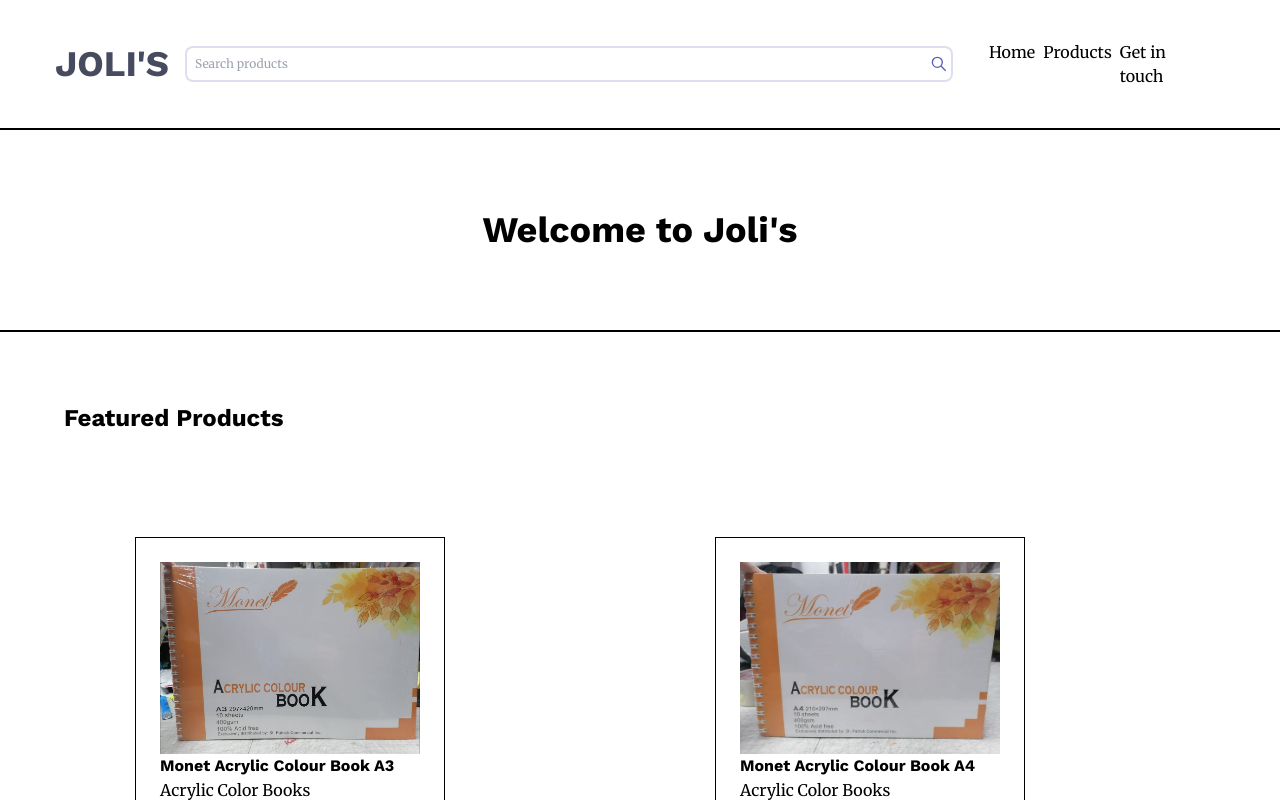
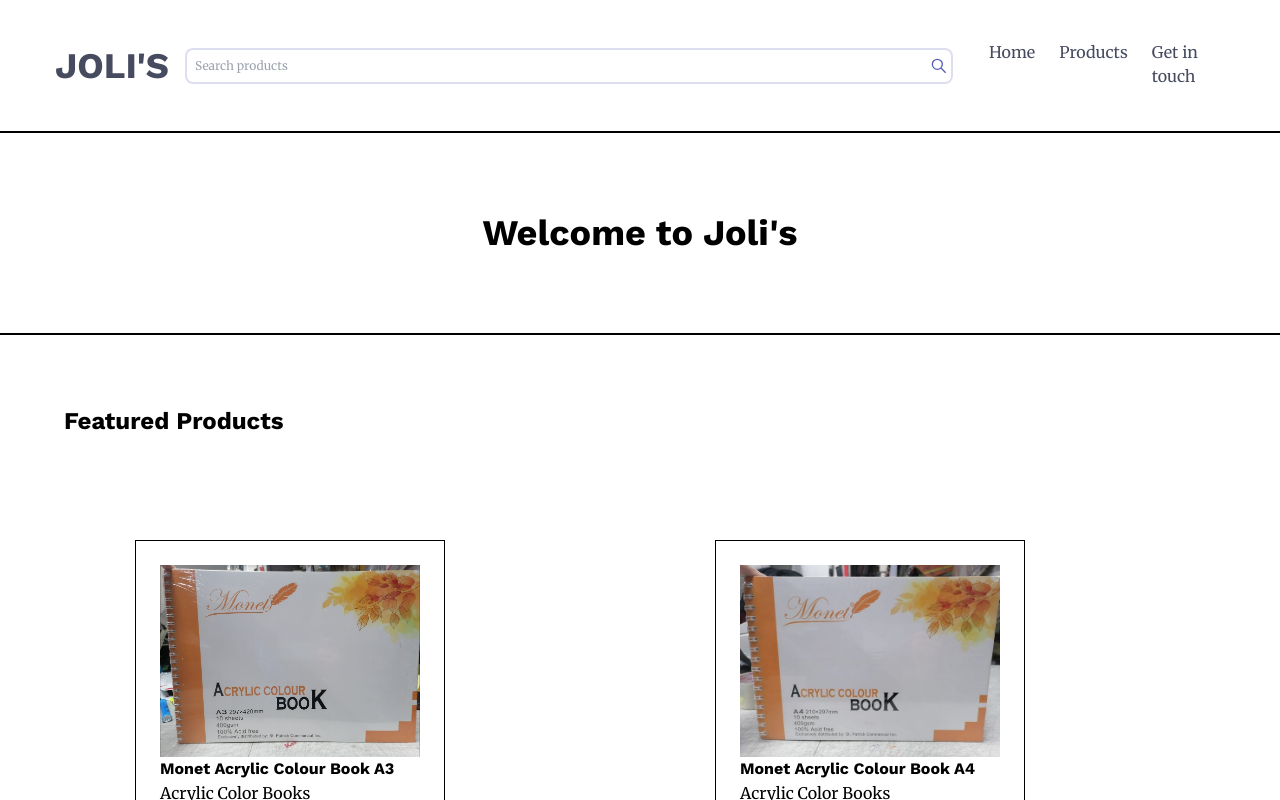
Before and after one commit to quinzonjosh/jolis, a Next.js app: page / in a window 1280 px wide. Shown: the top 800 px of the page. Built offline with nearby package versions, Linux system fonts and the light colour scheme.

Commit message:
style navigation items

```diff
--- a/components/Navbar/Navbar.jsx
+++ b/components/Navbar/Navbar.jsx
@@ -6,6 +6,20 @@ import { GiHamburgerMenu } from "react-icons/gi";
 import { AiOutlineClose } from "react-icons/ai";
 const Navbar = () => {
   const [hideNav, setHideNav] = useState(true);
+  const links = [
+    {
+      name: "Home",
+      link: "/",
+    },
+    {
+      name: "Products",
+      link: "/categories",
+    },
+    {
+      name: "Get in touch",
+      link: "/branches",
+    },
+  ];
 
   return (
     <header className="flex justify-center w-full gap-4 py-5 items-center border-b-2 border-black">
@@ -40,7 +54,7 @@ const Navbar = () => {
       <nav
         className={`${hideNav ? "-left-full" : "left-0"} ${styles.nav_links}`}
       >
-        <ul className="flex flex-col md:flex-row gap-2 p-5">
+        <ul className="flex flex-col md:flex-row gap-6 p-5 ">
           <button
             className="md:hidden block self-end"
             onClick={() => {
@@ -51,27 +65,15 @@ const Navbar = () => {
           >
             <AiOutlineClose />
           </button>
-          <li>
-            <Link href="/">
-              <a className="text-base  relative lg:top-0 md:top-6 top-0 lg:right-0 md:right-4 right-0">
-                Home
-              </a>
-            </Link>
-          </li>
-          <li>
-            <Link href="/categories">
-              <a className="text-base relative lg:top-0 md:top-6 top-0 lg:right-0 md:right-4 right-0">
-                Products
-              </a>
-            </Link>
-          </li>
-          <li>
-            <Link href="/branches">
-              <a className="text-base relative lg:right-0 md:right-4 right-0">
-                Get in touch
-              </a>
-            </Link>
-          </li>
+          {links.map(({ name, link }) => {
+            return (
+              <li key={name}>
+                <Link href={link}>
+                  <a className={styles.nav_link}>{name}</a>
+                </Link>
+              </li>
+            );
+          })}
         </ul>
       </nav>
     </header>
--- a/components/Navbar/Navbar.module.css
+++ b/components/Navbar/Navbar.module.css
@@ -13,3 +13,36 @@
 .search_icon > path {
   @apply stroke-secondary;
 }
+
+.nav_link {
+  @apply text-base relative lg:right-0 md:right-4 right-0 text-primary hover:text-secondary;
+}
+
+.nav_link::after {
+  content: "";
+  display: block;
+  background-color: theme(colors.secondary);
+  height: 3px;
+  opacity: 0;
+  width: 0%;
+  transition: ease all 0.3s;
+}
+
+.nav_link:hover::after {
+  width: 100%;
+  opacity: 1;
+  left: 0;
+}
+
+.nav_active {
+  @apply text-secondary;
+}
+
+.nav_active::after {
+  content: "";
+  display: block;
+  background-color: theme(colors.secondary);
+  height: 3px;
+  width: 100%;
+  transition: ease all 0.5s;
+}
```
